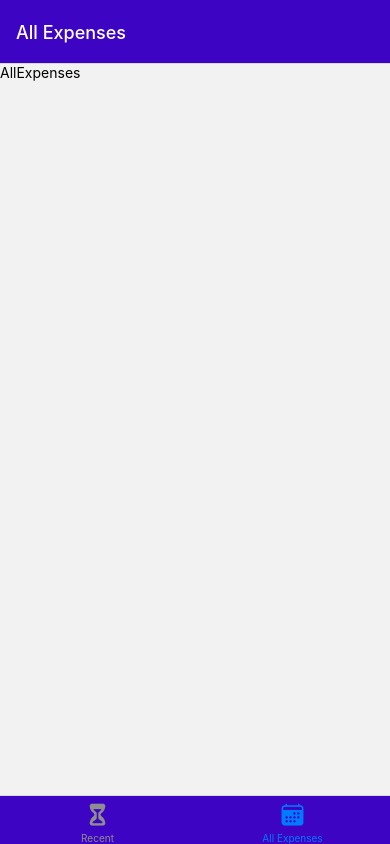
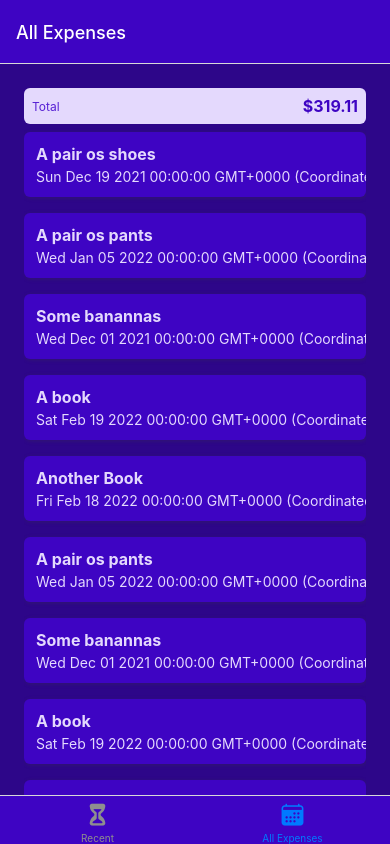
Before and after one commit to judo2000/react-native_expense-tracker, a React Native app: screen /AllExpenses in a window 390 px wide. Built offline with nearby package versions, Linux system fonts and the light colour scheme.

Commit message:
Create Expense Item and List components and add basic styling

```diff
--- /dev/null
+++ b/constants/ExpensesOutput/ExpenseItem.js
@@ -0,0 +1,58 @@
+import { View, Text, Pressable, StyleSheet } from 'react-native';
+import { GlobalStyles } from '../styles';
+
+const ExpenseItem = ({ description, amount, date }) => {
+  return (
+    <Pressable>
+      <View style={styles.expenseItem}>
+        <View>
+          <Text style={[styles.textBase, styles.description]}>
+            {description}
+          </Text>
+          <Text style={styles.textBase}>{date.toString()}</Text>
+        </View>
+        <View style={styles.amountContainer}>
+          <Text style={styles.amount}>{amount}</Text>
+        </View>
+      </View>
+    </Pressable>
+  );
+};
+
+export default ExpenseItem;
+
+const styles = StyleSheet.create({
+  expenseItem: {
+    flexDirection: 'row',
+    padding: 12,
+    marginVertical: 8,
+    backgroundColor: GlobalStyles.colors.primary500,
+    justifyContent: 'space-between',
+    borderRadius: 6,
+    elevation: 3,
+    shadowColor: GlobalStyles.colors.gray500,
+    shadowRadius: 4,
+    shadowOffset: { width: 1, height: 1 },
+    shadowOpacity: 0.4,
+  },
+  textBase: {
+    color: GlobalStyles.colors.primary50,
+  },
+  description: {
+    fontSize: 16,
+    marginBottom: 4,
+    fontWeight: 'bold',
+  },
+  amountContainer: {
+    paddingHorizontal: 12,
+    paddingVertical: 4,
+    backgroundColor: 'white',
+    justifyContent: 'center',
+    alignItems: 'center',
+    borderRadius: 4,
+  },
+  amount: {
+    color: GlobalStyles.colors.primary500,
+    fontWeight: 'bold',
+  },
+});
--- /dev/null
+++ b/constants/ExpensesOutput/ExpensesList.js
@@ -0,0 +1,18 @@
+import { FlatList } from 'react-native';
+import ExpenseItem from './ExpenseItem';
+
+const renderExpenseItem = (itemData) => {
+  return <ExpenseItem {...itemData.item} />;
+};
+
+const ExpensesList = ({ expenses }) => {
+  return (
+    <FlatList
+      data={expenses}
+      renderItem={renderExpenseItem}
+      keyExtractor={(item) => item.id}
+    />
+  );
+};
+
+export default ExpensesList;
--- /dev/null
+++ b/constants/ExpensesOutput/ExpensesOutput.js
@@ -0,0 +1,81 @@
+import { StyleSheet, View } from 'react-native';
+import { GlobalStyles } from '../styles';
+import ExpensesList from './ExpensesList';
+import ExpensesSummary from './ExpensesSummary';
+
+const DUMMY_EXPENSES = [
+  {
+    id: 'e1',
+    description: 'A pair os shoes',
+    amount: 59.99,
+    date: new Date('2021-12-19'),
+  },
+  {
+    id: 'e2',
+    description: 'A pair os pants',
+    amount: 89.99,
+    date: new Date('2022-01-05'),
+  },
+  {
+    id: 'e3',
+    description: 'Some banannas',
+    amount: 5.99,
+    date: new Date('2021-12-01'),
+  },
+  {
+    id: 'e4',
+    description: 'A book',
+    amount: 14.99,
+    date: new Date('2022-02-19'),
+  },
+  {
+    id: 'e5',
+    description: 'Another Book',
+    amount: 18.59,
+    date: new Date('2022-02-18'),
+  },
+  {
+    id: 'e6',
+    description: 'A pair os pants',
+    amount: 89.99,
+    date: new Date('2022-01-05'),
+  },
+  {
+    id: 'e7',
+    description: 'Some banannas',
+    amount: 5.99,
+    date: new Date('2021-12-01'),
+  },
+  {
+    id: 'e8',
+    description: 'A book',
+    amount: 14.99,
+    date: new Date('2022-02-19'),
+  },
+  {
+    id: 'e9',
+    description: 'Another Book',
+    amount: 18.59,
+    date: new Date('2022-02-18'),
+  },
+];
+const ExpensesOutput = ({ expenses, expensesPeriod }) => {
+  return (
+    <View style={styles.container}>
+      <ExpensesSummary expenses={DUMMY_EXPENSES} periodName={expensesPeriod} />
+      <ExpensesList expenses={DUMMY_EXPENSES} />
+    </View>
+  );
+};
+
+export default ExpensesOutput;
+
+const styles = StyleSheet.create({
+  container: {
+    flex: 1,
+    paddingHorizontal: 24,
+    paddingTop: 24,
+    paddingbottom: 0,
+    backgroundColor: GlobalStyles.colors.primary700,
+  },
+});
--- /dev/null
+++ b/constants/ExpensesOutput/ExpensesSummary.js
@@ -0,0 +1,38 @@
+import { View, Text, StyleSheet } from 'react-native';
+import React from 'react';
+import { GlobalStyles } from '../styles';
+
+const ExpensesSummary = ({ expenses, periodName }) => {
+  const expenseSum = expenses.reduce((sum, expense) => {
+    return sum + expense.amount;
+  }, 0);
+
+  return (
+    <View style={styles.container}>
+      <Text style={styles.period}>{periodName}</Text>
+      <Text style={styles.sum}>${expenseSum.toFixed(2)}</Text>
+    </View>
+  );
+};
+
+export default ExpensesSummary;
+
+const styles = StyleSheet.create({
+  container: {
+    padding: 8,
+    backgroundColor: GlobalStyles.colors.primary50,
+    borderRadius: 6,
+    flexDirection: 'row',
+    justifyContent: 'space-between',
+    alignItems: 'center',
+  },
+  period: {
+    fontSize: 12,
+    color: GlobalStyles.colors.primary400,
+  },
+  sum: {
+    fontSize: 16,
+    fontWeight: 'bold',
+    color: GlobalStyles.colors.primary500,
+  },
+});
--- a/screens/AllExpenses.js
+++ b/screens/AllExpenses.js
@@ -1,11 +1,8 @@
-import { StyleSheet, Text, View } from 'react-native';
+import { StyleSheet } from 'react-native';
+import ExpensesOutput from '../constants/ExpensesOutput/ExpensesOutput';
 
 const AllExpenses = () => {
-  return (
-    <View>
-      <Text>AllExpenses</Text>
-    </View>
-  );
+  return <ExpensesOutput expensesPeriod='Total' />;
 };
 
 export default AllExpenses;
--- a/screens/RecentExpenses.js
+++ b/screens/RecentExpenses.js
@@ -1,11 +1,8 @@
-import { StyleSheet, Text, View } from 'react-native';
+import { StyleSheet } from 'react-native';
+import ExpensesOutput from '../constants/ExpensesOutput/ExpensesOutput';
 
 const RecentExpenses = () => {
-  return (
-    <View>
-      <Text>RecentExpenses</Text>
-    </View>
-  );
+  return <ExpensesOutput expensesPeriod='Last 7 Days' />;
 };
 
 export default RecentExpenses;
```
